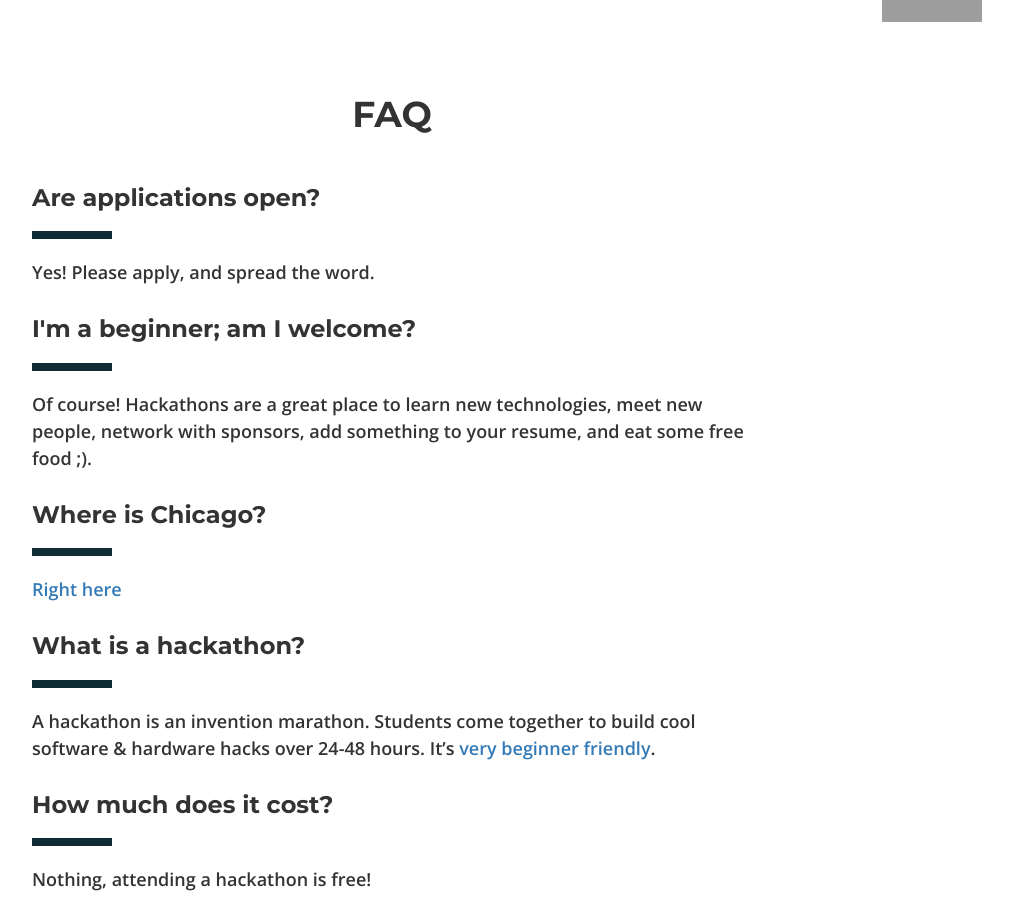
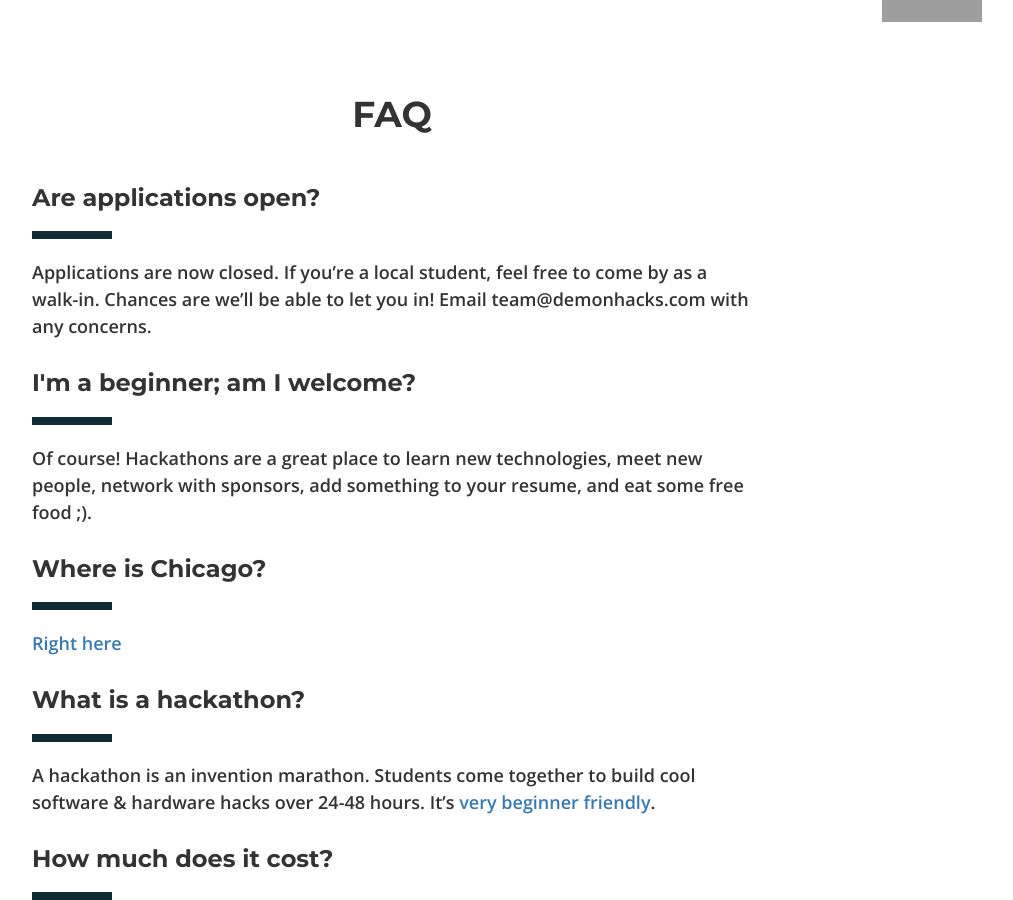
Before and after one commit to eselenic/demonhacks, a Jekyll site: the page built from index.html, in a window 1280 px wide and 900 px high, scrolled down 1110 px. Shown: the whole window, without its empty margins (248-1261 px from the left). Built offline with Jekyll 4.4.1, drawn with Linux system fonts in a browser that asks for light colours; nearby versions of some CDN libraries; grey boxes are pictures that could not be loaded.

Commit message:
closed apps

```diff
--- a/_config.yml
+++ b/_config.yml
@@ -45,7 +45,7 @@ event:
   hero:
     links:
      - text: "Apply"
-       href: "https://cssdepaul.typeform.com/to/VzIAbK"
+       href: "/#faq"
        id: "apply-btn"
 #        redirect_uri: "https://mlh.github.io/mlh-hackathon-boilerplate/success.html"
      - text: "Sponsor"
@@ -61,7 +61,7 @@ event:
   faq:
     - question: "Are applications open?"
       answer: >
-        Yes! Please apply, and spread the word.
+        Applications are now closed. If you're a local student, feel free to come by as a walk-in. Chances are we'll be able to let you in! Email team@demonhacks.com with any concerns.
     - question: "I'm a beginner; am I welcome?"
       answer: >
         Of course! Hackathons are a great place to learn new technologies, meet new people,
```
